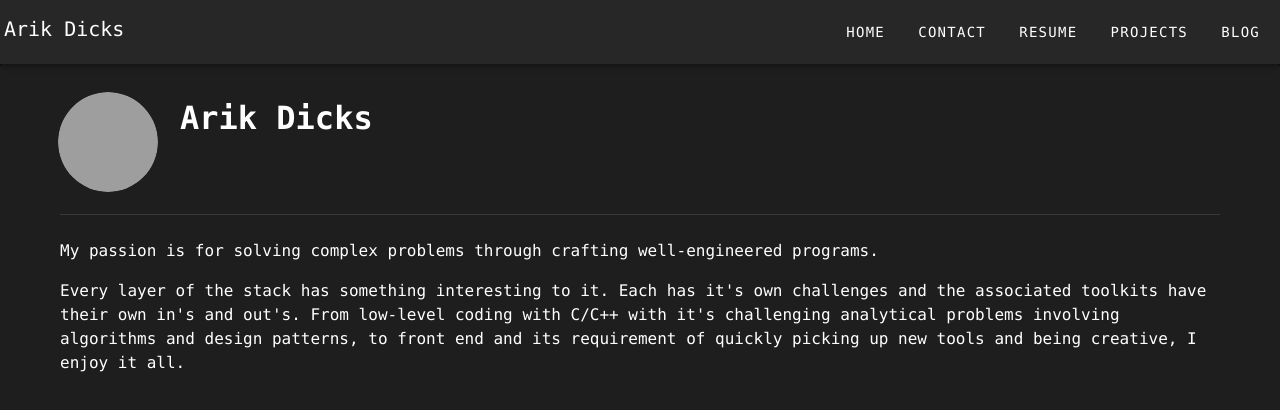
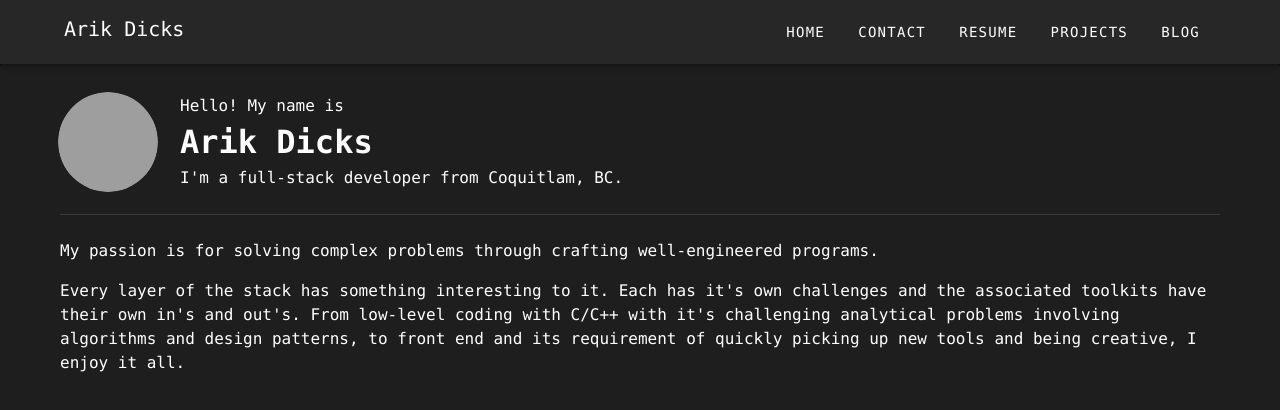
Before and after one commit to Arik13/apwclient, a Vue app: page / in a window 1280 px wide. Shown: the top 410 px of the page. Built offline with nearby package versions, Linux system fonts and the light colour scheme; grey boxes are pictures that could not be loaded.

Commit message:
minor fix

```diff
--- a/components/Home.vue
+++ b/components/Home.vue
@@ -12,9 +12,9 @@
             <v-col>
                 <div
                 >
-                    {{ preName }}
+                    {{ preNameBlurb }}
                     <h1>{{ name }}</h1>
-                    {{ postName }}
+                    {{ postNameBlurb }}
                     <br>
                 </div>
             </v-col>
--- a/src/App.vue
+++ b/src/App.vue
@@ -2,12 +2,13 @@
     <v-app >
         <v-app-bar
             app
+            :style="'padding: 0px ' + hPad + 'px ;'"
         >
             <!-- <v-container > -->
                 <v-flex xs12 sm12 md12 lg12>
                     <v-row>
-                        <v-toolbar-title  v-if="$vuetify.breakpoint.name != 'xs'" disabled>{{ toolbarTitle }}</v-toolbar-title>
-                        <v-toolbar-title  v-else disabled>AD</v-toolbar-title>
+                        <v-toolbar-title v-if="$vuetify.breakpoint.name != 'xs' && $vuetify.breakpoint.name != 'sm'" disabled>{{ toolbarTitle }}</v-toolbar-title>
+                        <v-toolbar-title v-else disabled>{{ toolbarTitleAlt }}</v-toolbar-title>
                         <v-spacer></v-spacer>
                         <router-link
                             v-for="navItem in navItems"
@@ -15,7 +16,7 @@
                             :to="navItem.link"
                             style="text-decoration: none;"
                         >
-                            <v-btn v-if="$vuetify.breakpoint.name != 'xs'" text>{{navItem.text}}</v-btn>
+                            <v-btn v-if="$vuetify.breakpoint.name != 'xs' && $vuetify.breakpoint.name != 'sm'" text>{{navItem.text}}</v-btn>
                             <v-btn v-else icon><v-icon>{{navItem.icon}}</v-icon></v-btn>
                         </router-link>
                     </v-row>
@@ -45,6 +46,7 @@ export default {
     name: 'App',
     data: () => ({
         toolbarTitle: personal.fullName,
+        toolbarTitleAlt: personal.initials,
         navItems: [
             {
                 link: "/",
--- a/src/personal.js
+++ b/src/personal.js
@@ -1,6 +1,7 @@
 const homeName = "Arik";
 const headshotURL = "https://ed34ce48-663d-11ea-bc55-0242ac130003.s3-us-west-2.amazonaws.com/Headshot.jpg";
 const fullName = "Arik Dicks";
+const initials = "AD";
 const preNameBlurb = "Hello! My name is";
 const postNameBlurb = "I'm a full-stack developer from Coquitlam, BC.";
 const homeParagraphs = [
@@ -14,6 +15,7 @@ export {
     homeName,
     headshotURL,
     fullName,
+    initials,
     preNameBlurb,
     postNameBlurb,
     homeParagraphs,
```
